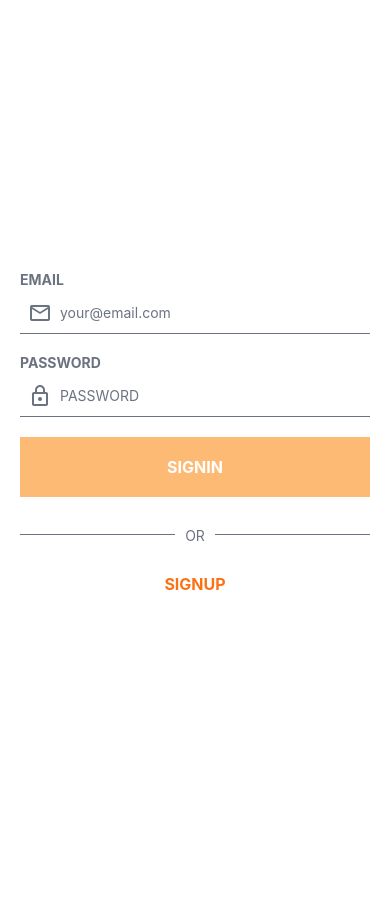
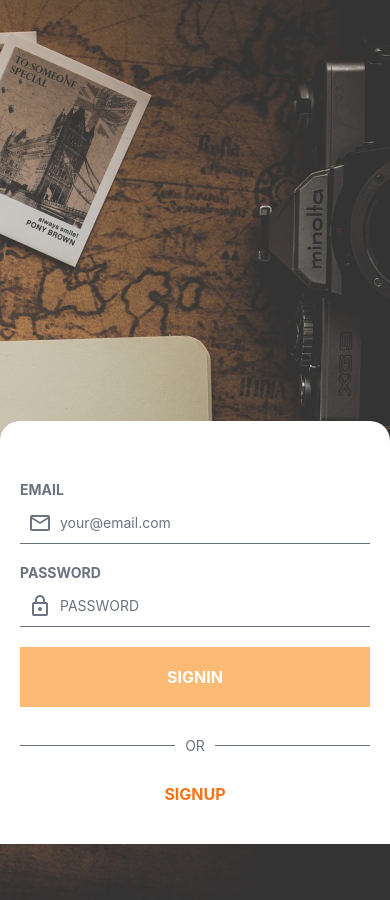
Before and after one commit to J-mung/Inflearn_HandsOnReactNative, a React Native app in the folder rn-photo/: screen / in a window 390 px wide. Before the commit the page ends 844 px from the top, so only its background shows below. Built offline with nearby package versions, Linux system fonts and the light colour scheme.

Commit message:
using background image in Login screen

```diff
--- a/rn-photo/src/screens/SignInScreen.js
+++ b/rn-photo/src/screens/SignInScreen.js
@@ -1,7 +1,8 @@
 import { useNavigation } from '@react-navigation/native';
 import { useEffect, useRef, useState } from 'react';
-import { Keyboard, StyleSheet, View } from 'react-native';
+import { Image, Keyboard, StatusBar, StyleSheet, View } from 'react-native';
 import { useSafeAreaInsets } from 'react-native-safe-area-context';
+import { WHITE } from '../colors';
 import HR from '../components/HR';
 import Input, { InputTypes } from '../components/Input';
 import SafeInputView from '../components/SafeInputView';
@@ -16,7 +17,7 @@
   const [isLoading, setIsLoading] = useState(false);
   const [disabled, setDisabled] = useState(true);
 
-  const { top } = useSafeAreaInsets();
+  const { top, bottom } = useSafeAreaInsets();
   const { navigate } = useNavigation();
   useEffect(() => {
     setDisabled(!email || !password);
@@ -33,6 +34,7 @@
 
   return (
     <SafeInputView>
+      <StatusBar style={'light'} />
       <View style={[styles.container, { paddingTop: top }]}>
         {/* <Input
         title={'EMAIL'}
@@ -40,6 +42,16 @@
         iconName={'email'}
         keyboardType={KeyboardTypes.EMAIL}
       /> */}
+        <View style={StyleSheet.absoluteFillObject}>
+          <Image
+            source={require('../../assets/cover.png')}
+            style={{ width: '100%' }}
+            resizeMode={'cover'}
+          />
+        </View>
+        <View
+          style={[styles.form, { paddingBottom: bottom ? bottom + 10 : 40 }]}
+        >
           <Input
             inputType={InputTypes.EMAIL}
             value={email}
@@ -71,6 +83,7 @@
             onPress={() => navigate(AuthRoutes.SIGN_UP)}
           />
         </View>
+      </View>
     </SafeInputView>
   );
 };
@@ -78,13 +91,19 @@
 const styles = StyleSheet.create({
   container: {
     flex: 1,
-    justifyContent: 'center',
-    alignItems: 'center',
-    paddingHorizontal: 20,
+    justifyContent: 'flex-end',
   },
   title: {
     fontSize: 30,
   },
+  form: {
+    alignItems: 'center',
+    backgroundColor: WHITE,
+    paddingHorizontal: 20,
+    paddingTop: 40,
+    borderTopLeftRadius: 20,
+    borderTopRightRadius: 20,
+  },
 });
 
 export default SignInScreen;
```
Lines whose indentation alone changed are shown as unchanged.
